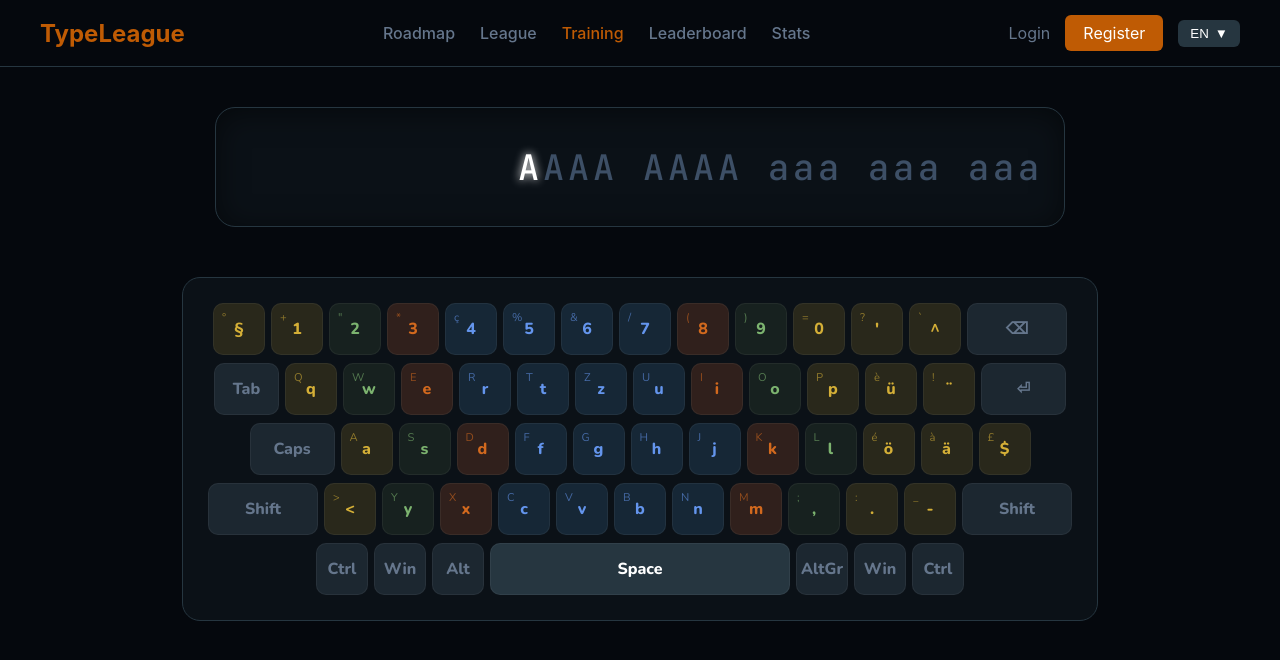
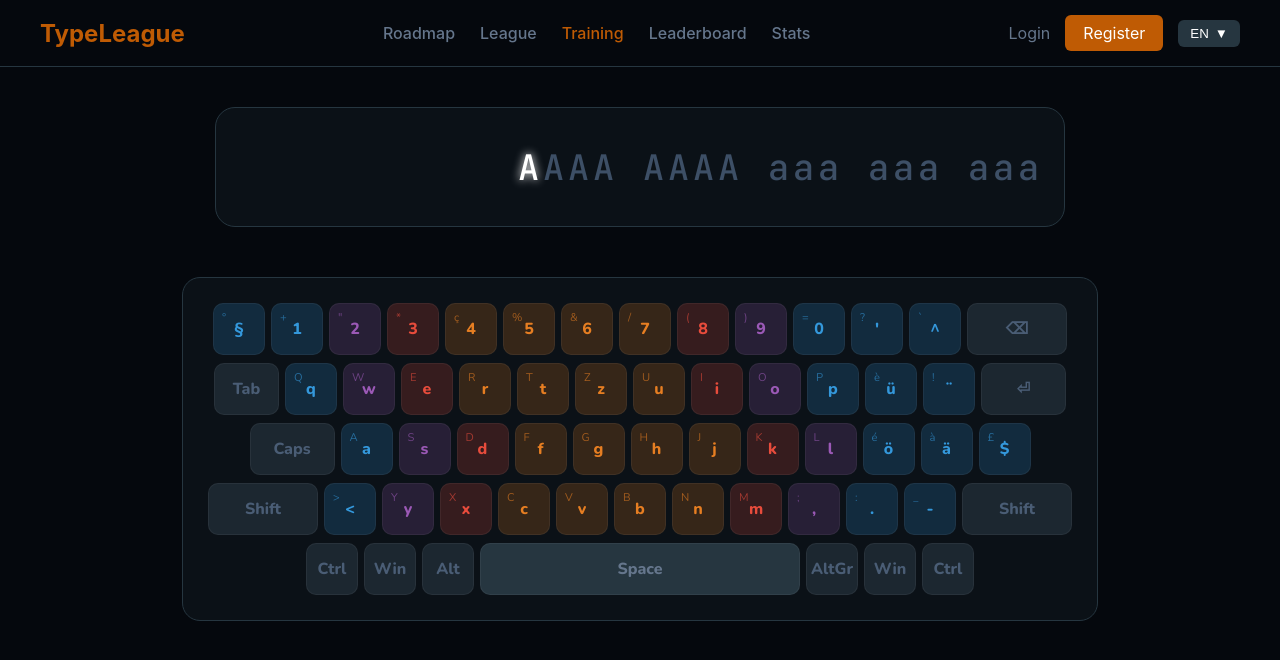
Before and after one commit to Jan-ops-ops/TypeLeague, a Vue app in the folder TypeLeague/: page /training in a window 1280 px wide. Shown: the top 660 px of the page. Built offline with nearby package versions, Linux system fonts and the light colour scheme.

Commit message:
Neue Emits fuer League oder Training.  Design Umaenderungen. Status Aenderungen

```diff
--- a/TypeLeague/src/components/gameboard.vue
+++ b/TypeLeague/src/components/gameboard.vue
@@ -3,18 +3,34 @@ import { onMounted, onUnmounted, ref } from "vue";
 
 const props = defineProps<{
   gametext: string
-}>()
+}>();
+
+const emit = defineEmits(['finished', 'start']);
+
+interface KeyboardKey {
+  main: string;
+  shift?: string;
+  zone: string;
+  code: string;
+  isSpecial?: boolean;
+  width?: string;
+}
 
 const currentIndex = ref(0);
 const activeKeys = ref(new Set());
 const lastWrongIndex = ref(-1);
 const charWidth = 25;
 
+const totalMistakes = ref(0);
+const hasErrorAtPosition = ref(false);
+const isFinished = ref(false);
+const startTime = ref<number | null>(null);
+
 const secretBuffer = ref("");
 const showEasterEgg = ref(false);
 const secretPhrase = "blacked out like a phantom";
 
-const keyboardlayout = [
+const keyboardlayout: KeyboardKey[][] = [
   [
     { main: '§', shift: '°', zone: 'z1', code: 'Backquote' },
     { main: '1', shift: '+', zone: 'z1', code: 'Digit1' },
@@ -81,7 +97,7 @@ const keyboardlayout = [
     { main: 'Ctrl', isSpecial: true, zone: 'spec', code: 'ControlLeft' },
     { main: 'Win', isSpecial: true, zone: 'spec', code: 'MetaLeft' },
     { main: 'Alt', isSpecial: true, zone: 'spec', code: 'AltLeft' },
-    { main: 'Space', isSpecial: true, width: '300px', zone: 'daumen', code: 'Space' },
+    { main: 'Space', isSpecial: true, width: '320px', zone: 'daumen', code: 'Space' },
     { main: 'AltGr', isSpecial: true, zone: 'spec', code: 'AltRight' },
     { main: 'Win', isSpecial: true, zone: 'spec', code: 'MetaRight' },
     { main: 'Ctrl', isSpecial: true, zone: 'spec', code: 'ControlRight' }
@@ -89,41 +105,57 @@ const keyboardlayout = [
 ];
 
 const handleKeyDown = (e: KeyboardEvent) => {
+  if (isFinished.value) return;
   activeKeys.value.add(e.code);
   if (['Tab', 'Alt', ' '].includes(e.key)) e.preventDefault();
 
+  if (startTime.value === null && e.key.length === 1) {
+    startTime.value = Date.now();
+    emit('start');
+  }
+
   if (e.key.length === 1 || e.key === ' ') {
     processKey(e.key);
-
-    secretBuffer.value += e.key.toLowerCase();
-    if (secretBuffer.value.length > secretPhrase.length) {
-      secretBuffer.value = secretBuffer.value.slice(-secretPhrase.length);
-    }
-
+    secretBuffer.value = (secretBuffer.value + e.key.toLowerCase()).slice(-secretPhrase.length);
     if (secretBuffer.value === secretPhrase) {
       showEasterEgg.value = true;
-      setTimeout(() => {
-        showEasterEgg.value = false;
-        secretBuffer.value = "";
-      }, 7000);
+      setTimeout(() => { showEasterEgg.value = false; secretBuffer.value = ""; }, 7000);
     }
   } else if (e.key === 'Backspace') {
     currentIndex.value = Math.max(0, currentIndex.value - 1);
+    hasErrorAtPosition.value = false;
   }
 };
-
-const handleKeyUp = (e: KeyboardEvent) => activeKeys.value.delete(e.code);
 
 const processKey = (inputKey: string) => {
   const expected = props.gametext[currentIndex.value];
   if (inputKey === expected) {
     currentIndex.value++;
     lastWrongIndex.value = -1;
+    hasErrorAtPosition.value = false;
+    if (currentIndex.value === props.gametext.length) finishGame();
   } else {
+    if (!hasErrorAtPosition.value) {
+      totalMistakes.value++;
+      hasErrorAtPosition.value = true;
+    }
     lastWrongIndex.value = currentIndex.value;
     setTimeout(() => { lastWrongIndex.value = -1; }, 150);
   }
 };
+
+const finishGame = () => {
+  isFinished.value = true;
+  const timeTaken = (Date.now() - (startTime.value || Date.now())) / 1000;
+  emit('finished', {
+    realTime: timeTaken,
+    mistakes: totalMistakes.value,
+    adjustedTime: timeTaken + (totalMistakes.value * 3),
+    wpm: Math.round((props.gametext.length / 5) / (timeTaken / 60))
+  });
+};
+
+const handleKeyUp = (e: KeyboardEvent) => activeKeys.value.delete(e.code);
 
 onMounted(() => {
   window.addEventListener('keydown', handleKeyDown);
@@ -137,7 +169,6 @@ onUnmounted(() => {
 
 <template>
   <div class="typing-container">
-
     <div v-if="showEasterEgg" class="sahur-overlay">
       <div class="sahur-content">
         <img src="/secret.jpg" alt="SECRET" class="sahur-img">
@@ -162,59 +193,16 @@ onUnmounted(() => {
             :class="[key.zone, { 'is-active': activeKeys.has(key.code) }]"
             :style="{ width: key.width }"
         >
-          <span class="spot-top-left">{{ key.shift }}</span>
+          <span class="spot-top-left" v-if="key.shift">{{ key.shift }}</span>
           <span class="spot-bottom-left">{{ key.main }}</span>
         </div>
       </div>
     </div>
-
   </div>
 </template>
 
 <style scoped>
 @import url('https://fonts.googleapis.com/css2?family=Nunito:wght@400;700;900&family=JetBrains+Mono:wght@500&display=swap');
-
-.sahur-overlay {
-  position: fixed;
-  top: 0; left: 0; width: 100vw; height: 100vh;
-  background: rgba(0,0,0,0.98);
-  z-index: 9999;
-  display: flex;
-  justify-content: center;
-  align-items: center;
-  flex-direction: column;
-  animation: flash-bg 0.1s infinite alternate;
-}
-
-.sahur-img {
-  width: 600px;
-  max-width: 80%;
-  border: 8px solid #BF5B04;
-  border-radius: 20px;
-  box-shadow: 0 0 80px rgba(191, 91, 4, 0.8);
-  animation: bounce 0.5s infinite;
-}
-
-.sahur-text {
-  color: white;
-  font-family: 'Nunito', sans-serif;
-  font-weight: 900;
-  font-size: 3.5rem;
-  margin-top: 30px;
-  text-align: center;
-  text-shadow: 4px 4px 0px #BF5B04;
-  letter-spacing: 4px;
-}
-
-@keyframes flash-bg {
-  from { background: #000; }
-  to { background: #1a0f00; }
-}
-
-@keyframes bounce {
-  0%, 100% { transform: scale(1); }
-  50% { transform: scale(1.05); }
-}
 
 .typing-container {
   background: #05080D;
@@ -223,6 +211,7 @@ onUnmounted(() => {
   flex-direction: column;
   align-items: center;
   gap: 50px;
+  min-height: 100vh;
   font-family: 'Nunito', sans-serif;
 }
 
@@ -237,7 +226,6 @@ onUnmounted(() => {
   overflow: hidden;
   display: flex;
   align-items: center;
-  box-shadow: inset 0 4px 30px rgba(0,0,0,0.5);
 }
 
 .text-track {
@@ -248,7 +236,7 @@ onUnmounted(() => {
   font-size: 2.2rem;
 }
 
-.char { width: 25px; display: inline-block; text-align: center; color: #3d4f66; transition: 0.1s; }
+.char { width: 25px; display: inline-block; text-align: center; color: #3d4f66; }
 .char.correct { color: #BF5B04; opacity: 0.6; }
 .char.current { color: #ffffff; text-shadow: 0 0 10px white; }
 .char.wrong { color: #ff4d4d; animation: shake 0.1s infinite; }
@@ -262,7 +250,13 @@ onUnmounted(() => {
   border-radius: 18px;
   border: 1px solid #263640;
 }
-.keyboard-row { display: flex; gap: 6px; justify-content: center; }
+
+.keyboard-row {
+  display: flex;
+  flex-direction: row;
+  gap: 6px;
+  justify-content: center;
+}
 
 .key {
   position: relative;
@@ -276,27 +270,29 @@ onUnmounted(() => {
   transition: all 0.1s ease;
 }
 
-.z1, .z8 { background: rgba(212, 175, 55, 0.15); color: #d4af37; }
-.z2, .z7 { background: rgba(74, 103, 65, 0.2); color: #7cb36f; }
-.z3, .z6 { background: rgba(160, 82, 45, 0.25); color: #d2691e; }
-.z4, .z5 { background: rgba(70, 130, 180, 0.2); color: #6495ed; }
-.spec { background: #1c2730; color: #65768C; }
-.daumen { background: #263640; color: white; }
+/* 10-Finger System Farben */
+.z1, .z8 { background: rgba(52, 152, 219, 0.2); color: #3498db; }
+.z2, .z7 { background: rgba(155, 89, 182, 0.2); color: #9b59b6; }
+.z3, .z6 { background: rgba(231, 76, 60, 0.2); color: #e74c3c; }
+.z4, .z5 { background: rgba(230, 126, 34, 0.2); color: #e67e22; }
+.spec { background: #1c2730; color: #4a5d75; }
+.daumen { background: #263640; color: #65768C; }
 
 .key.is-active {
   background: #BF5B04 !important;
   color: white !important;
   transform: translateY(4px);
   box-shadow: 0 0 20px rgba(191, 91, 4, 0.8);
-  border-color: white;
 }
 
 .spot-top-left { position: absolute; top: 6px; left: 8px; font-size: 0.7rem; opacity: 0.6; }
 .spot-bottom-left { font-size: 1rem; font-weight: 800; }
 
-@keyframes shake {
-  0%, 100% { transform: translateX(0); }
-  25% { transform: translateX(-3px); }
-  75% { transform: translateX(3px); }
-}
+/* Sahur Overlay */
+.sahur-overlay { position: fixed; top: 0; left: 0; width: 100vw; height: 100vh; background: #000; z-index: 9999; display: flex; flex-direction: column; justify-content: center; align-items: center; }
+.sahur-img { width: 500px; border-radius: 20px; border: 5px solid #BF5B04; animation: bounce 0.5s infinite; }
+.sahur-text { color: white; font-size: 3rem; margin-top: 20px; font-family: 'Nunito'; font-weight: 900; text-shadow: 3px 3px 0 #BF5B04; }
+
+@keyframes bounce { 0%, 100% { transform: scale(1); } 50% { transform: scale(1.05); } }
+@keyframes shake { 0%, 100% { transform: translateX(0); } 25% { transform: translateX(-3px); } 75% { transform: translateX(3px); } }
 </style>
```
